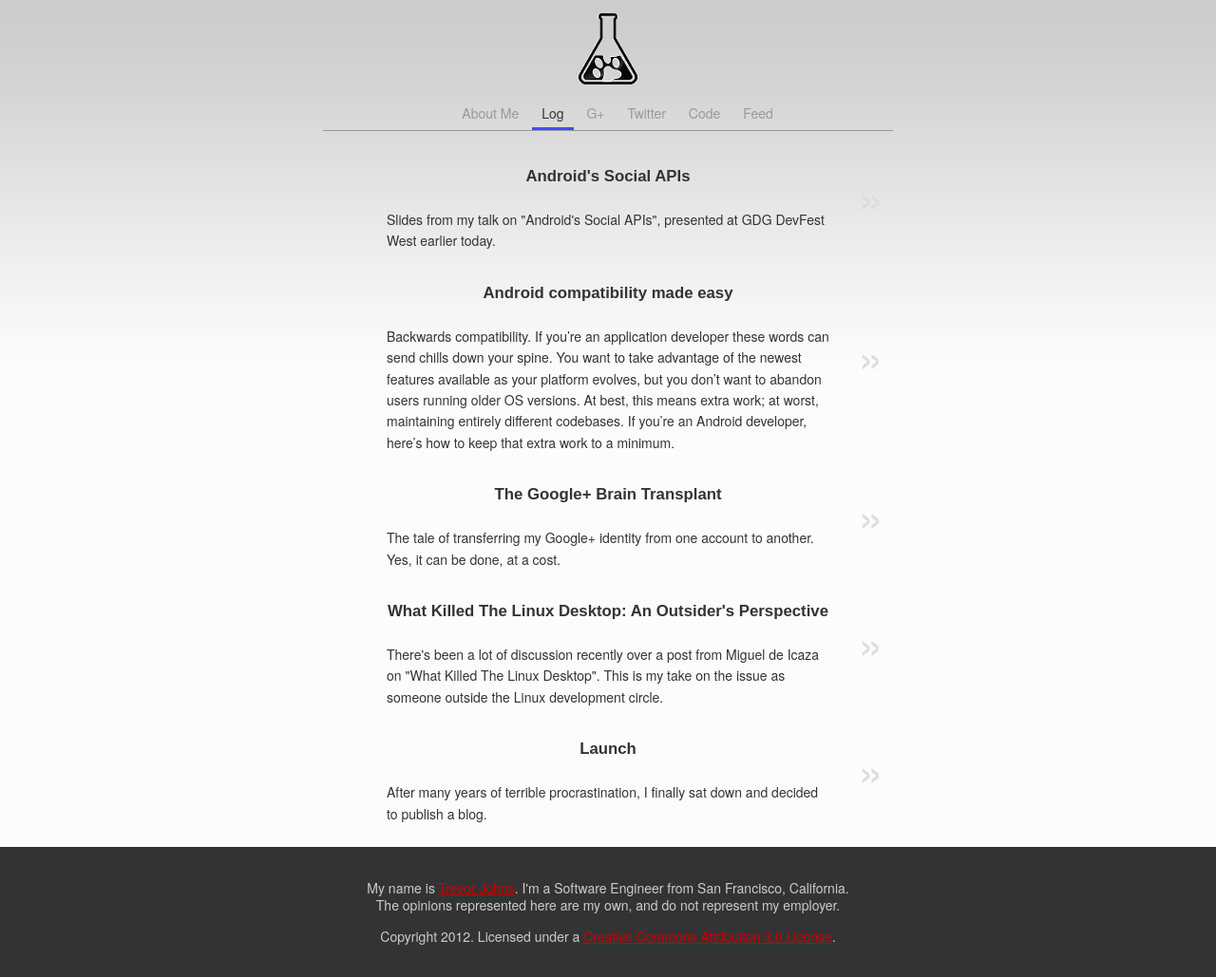
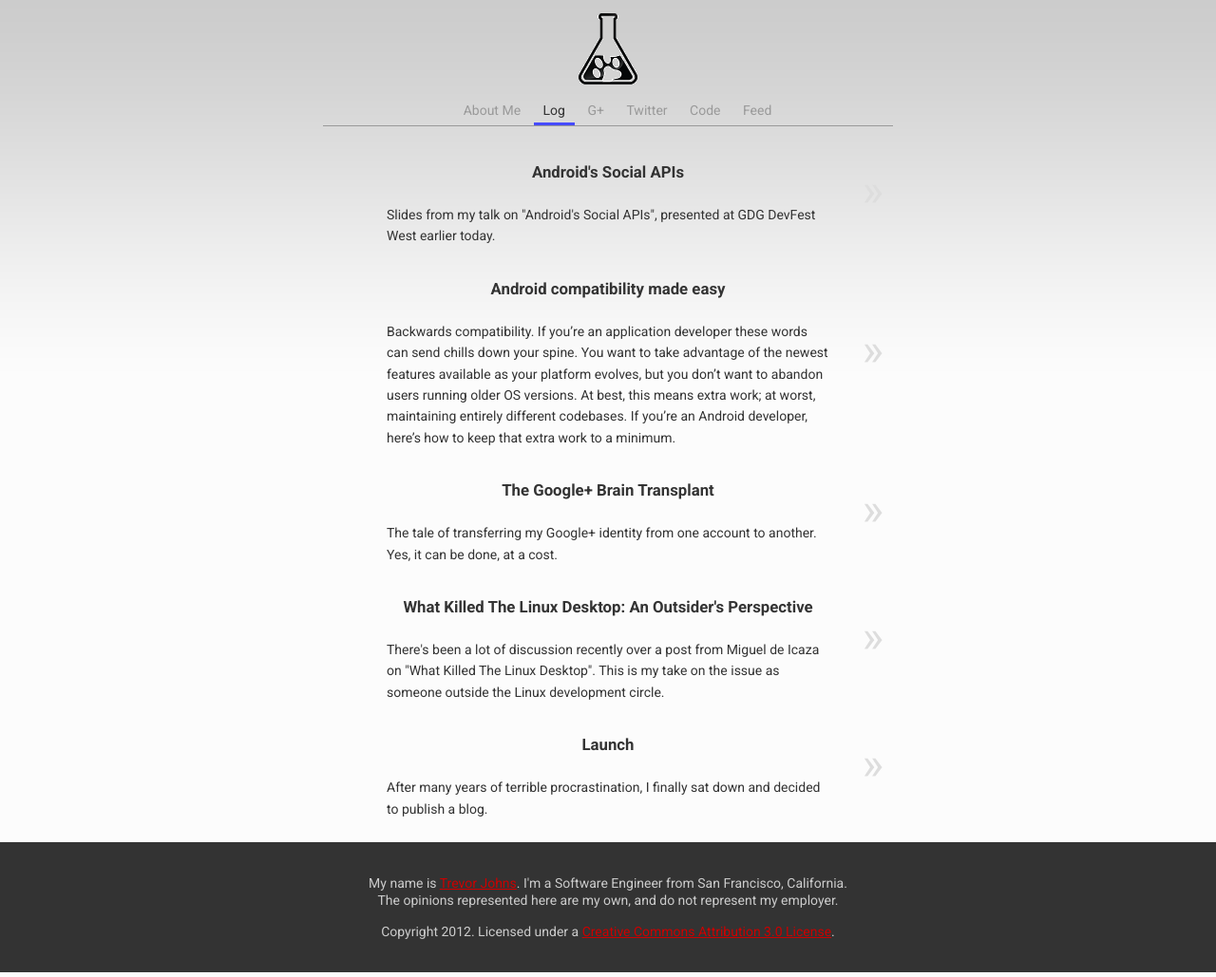
Before and after one commit to tjohns/sparkledog.net, a Jekyll site: the page built from index.html, in a window 1280 px wide. Shown: the whole page at 95% size. Built offline with Jekyll 4.4.1, drawn with Linux system fonts in a browser that asks for light colours; comment, search, counter and statistics services are not loaded; a style sheet for code colours, icons or effects is not loaded.

Commit message:
Use Google WebFonts for Roboto
The old source for the Roboto web font wasn't working properly. However, it seems that Google will serve Roboto if requested (even though it isn't listed).

Font names in main.css needed an update to make this work properly. Font weights are now only referenced numerically.

Also updated Source Code Pro stylesheet link to use relative URL scheme.

```diff
--- a/_layouts/main.html
+++ b/_layouts/main.html
@@ -6,8 +6,8 @@
   <meta http-equiv="X-UA-Compatible" content="IE=edge,chrome=1">
   <meta name="viewport" content="width=device-width, initial-scale=1, maximum-scale=1">
   <link rel="stylesheet" href="/styles/main.css" type="text/css" charset="utf-8" />
-  <link href="http://roboto-webfont.googlecode.com/svn/trunk/roboto.all.css" rel="stylesheet" type="text/css">
-  <link href='http://fonts.googleapis.com/css?family=Source+Code+Pro' rel='stylesheet' type='text/css'>
+  <link href="//fonts.googleapis.com/css?family=Roboto:light,regular,medium,italic,mediumitalic,bold" rel="stylesheet" type="text/css">
+  <link href="//fonts.googleapis.com/css?family=Source+Code+Pro" rel="stylesheet" type="text/css">
   <link href="/feed.xml" rel="alternate" title="Atom Feed" type="application/atom+xml">
   </head>
 <body>
--- a/styles/main.css
+++ b/styles/main.css
@@ -1,8 +1,8 @@
 body {
   background-color: #fcfcfc;
   color: #333;
-  font-family: "Roboto-Light", "HelveticaNeue", "Helvetica", "Arial", sans-serif;
-  font-weight: 200;
+  font-family: "Roboto", "HelveticaNeue", "Helvetica", "Arial", sans-serif;
+  font-weight: 300;
   font-size: 14px;
   margin: 1em 0 0 0;
   background-image: url(/images/backgrounds/bg-gradient.png);
@@ -119,12 +119,12 @@ article > footer {
 }
 
 .full h2, .full h3, .full h4, .full h5, .full h6 {
-  font-family: "Roboto-BoldCondensed", "HelveticaNeue-CondensedBold", "Helvetica-Bold", "Arial-Bold", sans-serif;
+  font-family: "Roboto", "HelveticaNeue", "Helvetica", "Arial", sans-serif;
   font-weight: 600;
 }
 
 .summary h1 {
-  font-family: "Roboto-Medium", "HelveticaNeue-Medium", "Helvetica-Bold", "Arial-Bold", sans-serif;
+  font-family: "Roboto", "HelveticaNeue", "Helvetica", "Arial", sans-serif;
   font-weight: 600;
   font-size: 120%;
 }
```
